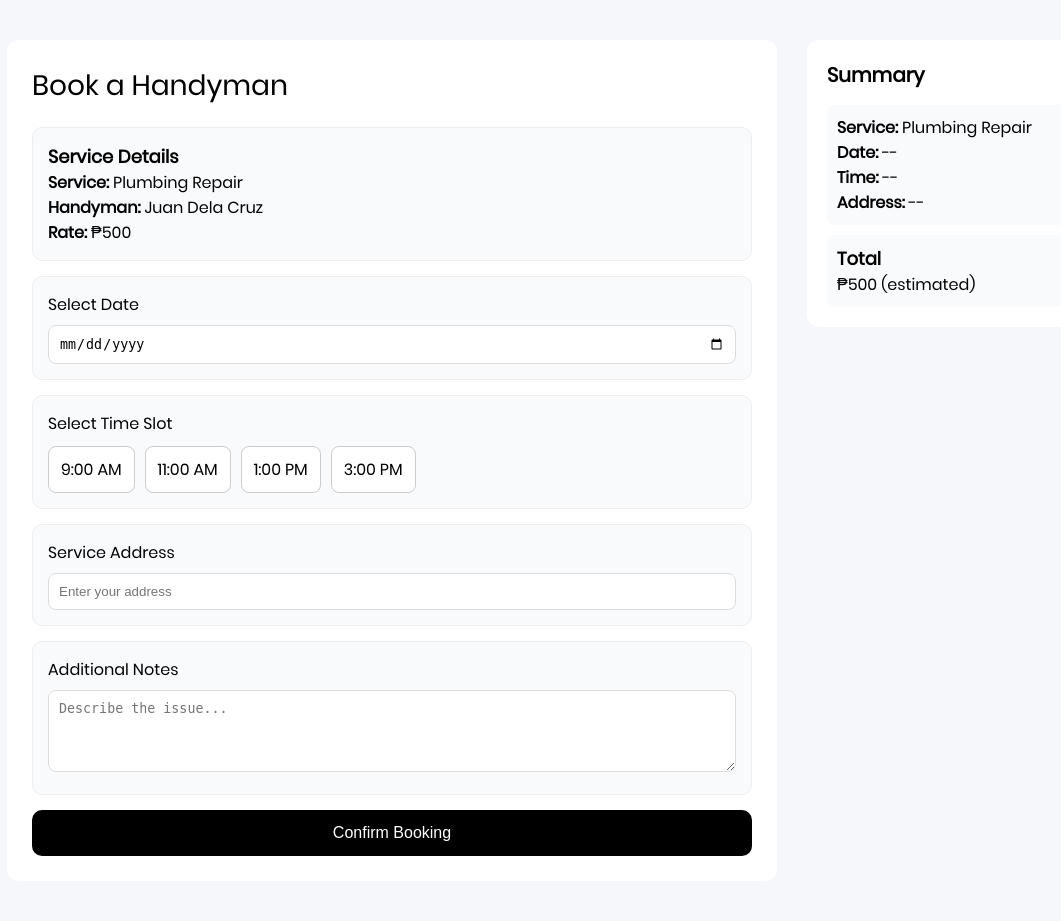
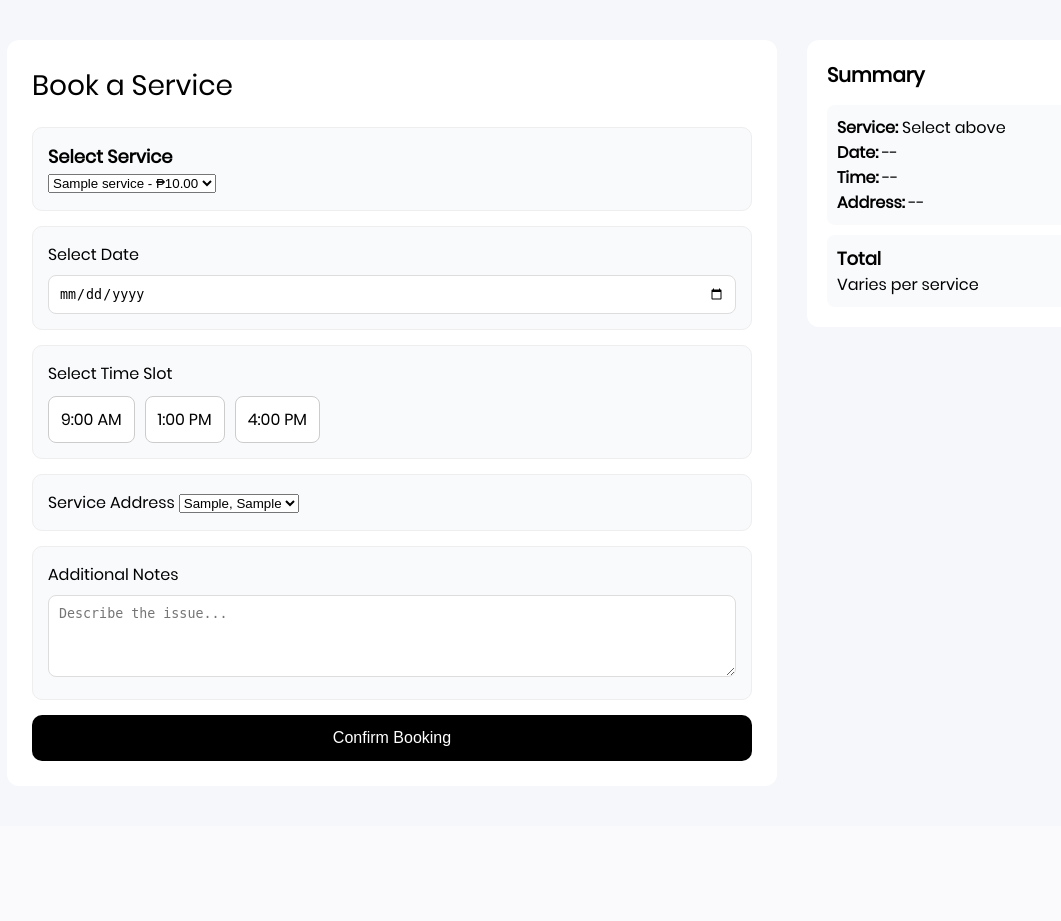
Before and after one commit to gianluiss-adnu/fixmate, a Django app: page /booking/ in a window 1280 px wide. Shown: the whole page, without its empty margins (33-1094 px from the left). After the commit the page ends 761 px from the top, so only its background shows below. Run offline with Django 5.2, Linux system fonts and the light colour scheme; a user stored in the database is signed in; tables that the repository leaves empty hold one stand-in row (values such as "Sample post").

Commit message:
Connected backend with booking_page frontend

```diff
--- a/booking/templates/booking/booking_page.html
+++ b/booking/templates/booking/booking_page.html
@@ -14,24 +14,28 @@
 <div class="booking-container">
 
     <!-- BOOKING FORM -->
-    <form class="booking-form" method="POST">
-
+    <form class="booking-form" method="POST" action="{% url 'create_booking' %}">
         {% csrf_token %}
 
-        <h1>Book a Handyman</h1>
+        <h1>Book a Service</h1>
 
-        <!-- SERVICE INFO (display only) -->
+        <!-- SERVICE SELECT -->
         <div class="card">
-            <h3>Service Details</h3>
-            <p><strong>Service:</strong> Plumbing Repair</p>
-            <p><strong>Handyman:</strong> Juan Dela Cruz</p>
-            <p><strong>Rate:</strong> ₱500</p>
+            <h3>Select Service</h3>
+
+            <select name="service" required>
+                {% for service in services %}
+                    <option value="{{ service.id }}">
+                        {{ service.name }} - ₱{{ service.price }}
+                    </option>
+                {% endfor %}
+            </select>
         </div>
 
         <!-- DATE -->
         <div class="card">
             <label for="date">Select Date</label>
-            <input type="date" id="date" name="date" required>
+            <input type="date" id="date" name="scheduled_date" required>
         </div>
 
         <!-- TIME -->
@@ -39,38 +43,29 @@
             <label>Select Time Slot</label>
 
             <div class="time-slots">
-                <label>
-                    <input type="radio" name="time" value="09:00">
-                    9:00 AM
-                </label>
-
-                <label>
-                    <input type="radio" name="time" value="11:00">
-                    11:00 AM
-                </label>
-
-                <label>
-                    <input type="radio" name="time" value="13:00">
-                    1:00 PM
-                </label>
-
-                <label>
-                    <input type="radio" name="time" value="15:00">
-                    3:00 PM
-                </label>
+                <label><input type="radio" name="scheduled_time" value="09:00"> 9:00 AM</label>
+                <label><input type="radio" name="scheduled_time" value="13:00"> 1:00 PM</label>
+                <label><input type="radio" name="scheduled_time" value="16:00"> 4:00 PM</label>
             </div>
         </div>
 
         <!-- ADDRESS -->
         <div class="card">
             <label for="address">Service Address</label>
-            <input type="text" id="address" name="address" placeholder="Enter your address" required>
+
+            <select name="address" required>
+                {% for address in addresses %}
+                    <option value="{{ address.id }}">
+                        {{ address.street }}, {{ address.city }}
+                    </option>
+                {% endfor %}
+            </select>
         </div>
 
         <!-- NOTES -->
         <div class="card">
             <label for="notes">Additional Notes</label>
-            <textarea id="notes" name="notes" rows="4" placeholder="Describe the issue..."></textarea>
+            <textarea name="notes" rows="4" placeholder="Describe the issue..."></textarea>
         </div>
 
         <!-- SUBMIT -->
@@ -80,13 +75,13 @@
 
     </form>
 
-    <!-- SUMMARY PANEL (frontend only for now) -->
+    <!-- SUMMARY PANEL (still frontend only) -->
     <div class="booking-summary">
 
         <h2>Summary</h2>
 
         <div class="summary-box">
-            <p><strong>Service:</strong> Plumbing Repair</p>
+            <p><strong>Service:</strong> Select above</p>
             <p><strong>Date:</strong> --</p>
             <p><strong>Time:</strong> --</p>
             <p><strong>Address:</strong> --</p>
@@ -94,10 +89,11 @@
 
         <div class="price-box">
             <h3>Total</h3>
-            <p>₱500 (estimated)</p>
+            <p>Varies per service</p>
         </div>
 
     </div>
+
 </div>
 </body>
 </html>
```
